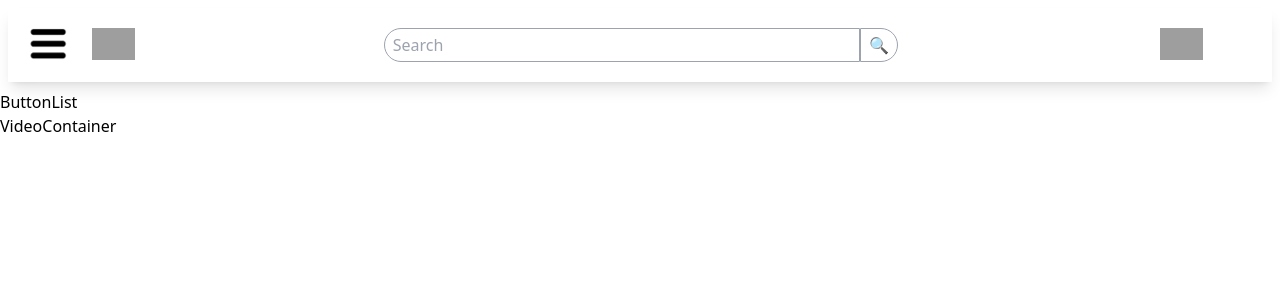
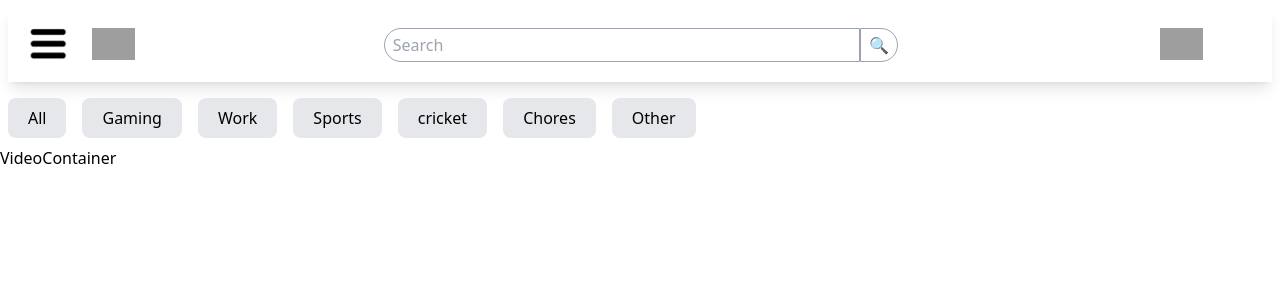
Before and after one commit to kr-sarvesh/youTubeClone, a React (Create React App) app: page / in a window 1280 px wide. Shown: the top 300 px of the page. Built offline with nearby package versions, Linux system fonts and the light colour scheme; grey boxes are pictures that could not be loaded.

Commit message:
added button on body

```diff
--- /dev/null
+++ b/src/components/Button.js
@@ -0,0 +1,10 @@
+const Button = ({ name }) => {
+  return (
+    <div>
+      <button className='px-5 py-2 m-2 bg-gray-200 rounded-lg hover:bg-gray-300'>
+        {name}
+      </button>
+    </div>
+  )
+}
+export default Button
--- a/src/components/ButtonList.js
+++ b/src/components/ButtonList.js
@@ -1,5 +1,15 @@
+import Button from './Button'
+
+//List of  Buttons
+const list = ['All', 'Gaming', 'Work', 'Sports', 'cricket', 'Chores', 'Other']
 const ButtonList = () => {
-  return <div>ButtonList</div>
+  return (
+    <div className='flex'>
+      {list.map((item) => (
+        <Button key={item} name={item} />
+      ))}
+    </div>
+  )
 }
 
 export default ButtonList
```
Also changed, not shown: 1 other file (tests, documents, lock files or other folders).
